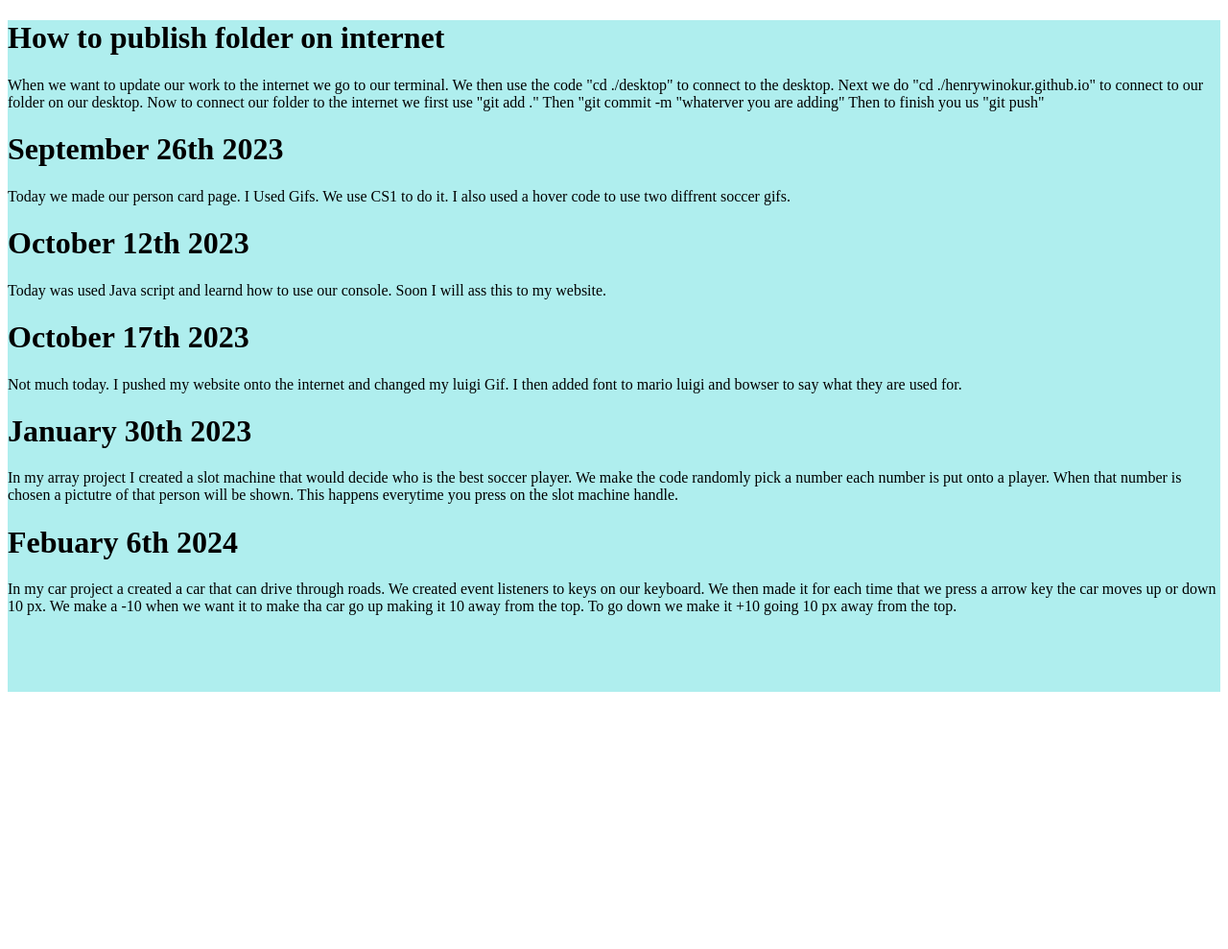
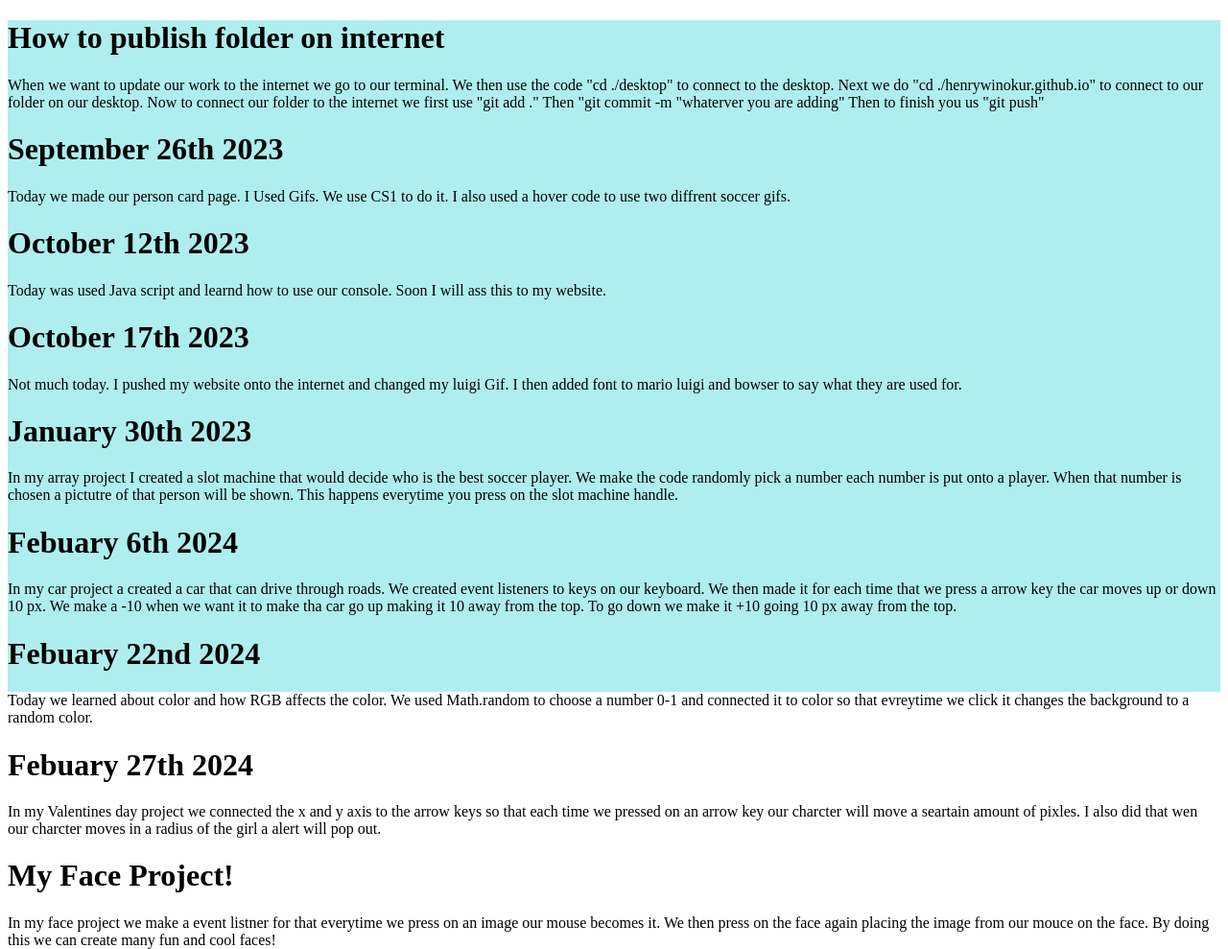
Before and after one commit to henrywinokur/henrywinokur.github.io, a plain HTML site: page journal.html in a window 1280 px wide. Shown: the whole page at 96% size. Before the commit the page ends 800 px from the top, so only its background shows below. Drawn offline with Linux system fonts and the light colour scheme.

Commit message:
made projects better

```diff
--- a/journal.html
+++ b/journal.html
@@ -55,6 +55,21 @@
 
 	In my car project a created a car that can drive through roads. We created event listeners to keys on our keyboard. We then made it for each time that we press a arrow key the car moves up or down 10 px. We make a -10 when we want it to make tha car go up making it 10 away from the top. To go down we make it +10 going 10 px away from the top.
 
+	<h1>Febuary 22nd 2024</h1>
+	<p>
+
+	Today we learned about color and how RGB affects the color. We used Math.random to choose a number 0-1 and connected it to color so that evreytime we click it changes the background to a random color.
+
+	<h1>Febuary 27th 2024</h1>
+	<p>
+
+	In my Valentines day project we connected the x and y axis to the arrow keys so that each time we pressed on an arrow key our charcter will move a seartain amount of pixles. I also did that wen our charcter moves in a radius of the girl a alert will pop out.
+
+	<h1>My Face Project!</h1>
+	<p>
+
+	In my face project we make a event listner for that everytime we press on an image our mouse becomes it. We then press on the face again placing the image from our mouce on the face. By doing this we can create many fun and cool faces!
+
 
 </p>
 
```
Also changed, not shown: carmove.html (+5 -1 lines), color.html (+1 -1 lines), index.html (+2 -0 lines), projects.html (+8 -2 lines), downcar.png (added), leftcar.png (added), rightcar.png (added), upcar.png (added), 1 other file.
